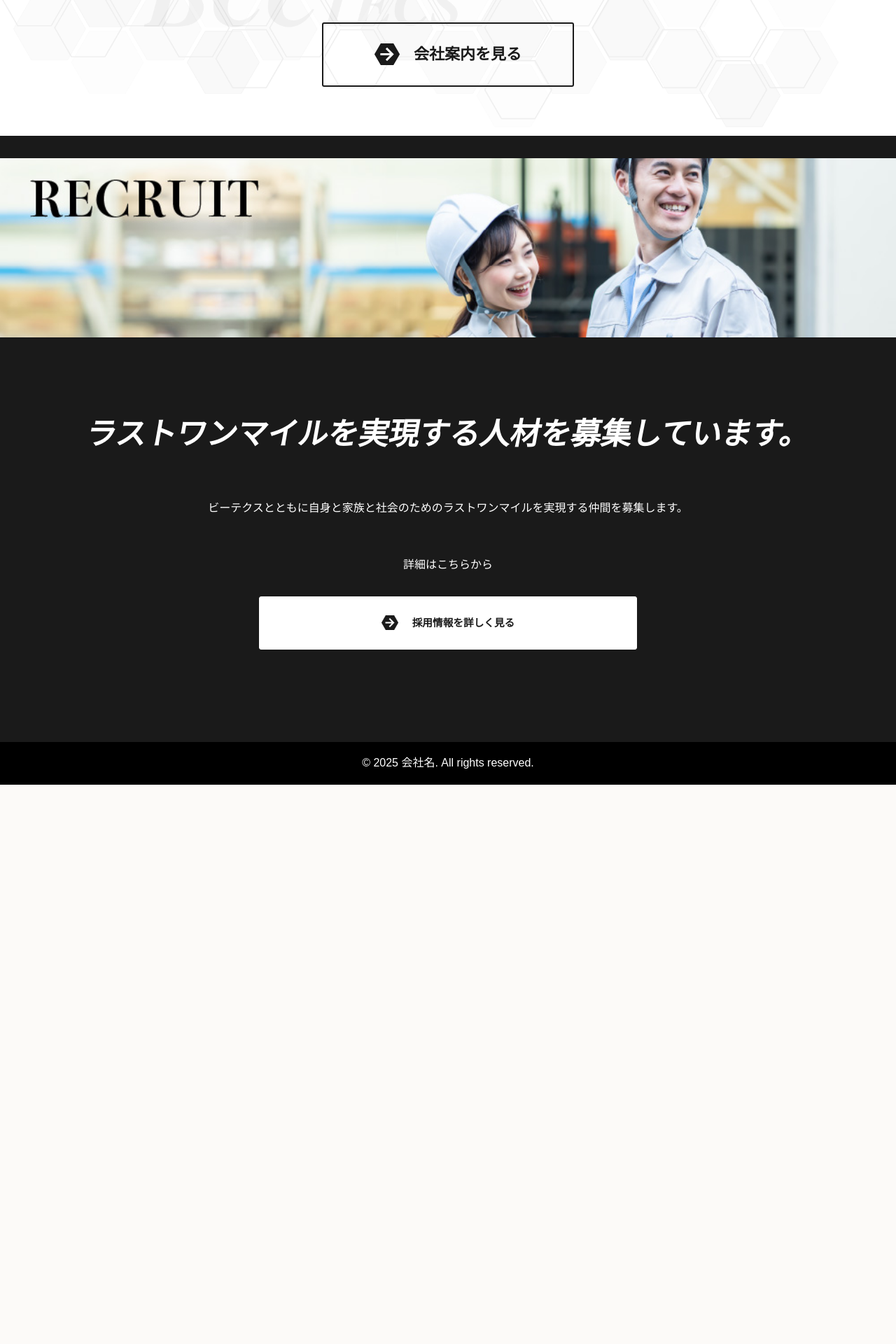
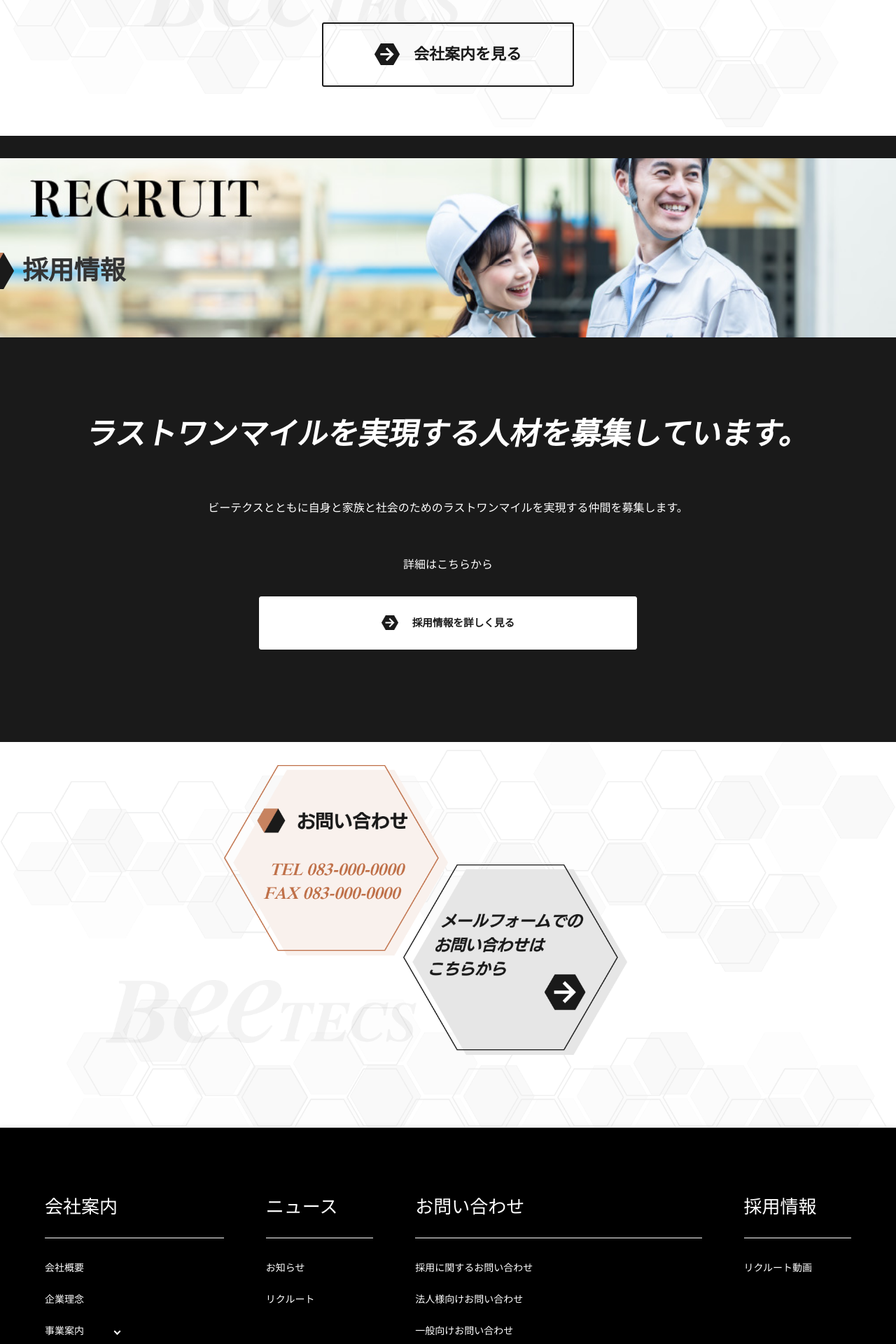
Before and after one commit to masa3811/beetecs2025, a PHP site: page / in a window 1280 px wide. Shown: the part 3320-5240 px from the top of the page at 70% size. Before the commit the page ends 4441 px from the top, so only its background shows below. Run offline with PHP 8.4, Linux system fonts and the light colour scheme.

Commit message:
トップPC

```diff
--- a/assets/css/style.css
+++ b/assets/css/style.css
@@ -434,26 +433,27 @@ select {
   color: #fff;
 }
 #header #hamburger-nav .menu li a {
+  font-size: 1rem;
   text-decoration: none;
   color: #fff;
   display: block;
 }
-#header #hamburger-nav .menu li.title {
-  font-size: 26px;
+#header #hamburger-nav .menu li.title a {
+  font-size: 26px!important;
   border-bottom: 1px solid #fff;
   padding-bottom: 20px;
   margin-bottom: 20px;
 }
 .accordion-item {
-  position: relative;
   display: flex;
   flex-direction: column;
 }
+
 .accordion-header {
   position: relative;
-  padding-right: 30px;
   cursor: pointer;
 }
+
 .accordion-header::after {
   content: '';
   border-top: solid 2px #fff;
@@ -463,66 +463,117 @@ select {
   height: 7px;
   position: absolute;
   top: 50%;
-  right: 200px;
+  left: 100px;
   transform: translateY(-50%) rotate(135deg);
   transition: transform 0.3s ease;
 }
-#header #hamburger-nav .menu li .accordion-item .accordion-content {
-  visibility: hidden;
-  opacity: 0;
-  height: 0;
-  overflow: hidden;
-  transition: visibility 0s, opacity 0.3s ease, height 0.3s ease;
+
+.accordion-item.active .accordion-header::after {
+  transform: translateY(-50%) rotate(-45deg);
+}
+
+.accordion-content {
+  display: none;
   padding: 10px;
-  background: #f9f9f9;
   box-shadow: 0 4px 6px rgba(0, 0, 0, 0.1);
   border-top: 1px solid #ddd;
 }
+
 .accordion-content a {
   display: block;
+  color: #fff;
   margin: 10px 0;
 }
-#header #hamburger-nav .menu li .accordion-item .accordion-item.active .accordion-content {
-  visibility: visible;
-  opacity: 1;
-  height: auto;
-  display: block;
-}
+
 #header #hamburger-nav.fixed {
   width: 100%;
   position: fixed;
   background-color: #fff;
   box-shadow: 0 2px 5px rgba(0, 0, 0, 0.1);
 }
-.footer {
-  background-color: #000;
+
+
+/*------------------------*/
+
+
+
+
+#footer {
+  color: #fff;
+  background-color: #1a1a1a;
+  height: 100%;
 }
-.footer__box {
+#footer a {
+  color: #fff;
+  text-decoration: none;
+}
+#footer #hamburger {
   display: flex;
-  justify-content: center;
-  padding: 1em 0;
+  justify-content: flex-end;
 }
-.footer__box p {
-  text-align: center;
+
+#footer #hamburger-nav {
+  display: block;
+  width: 100%;
+  background: #000;
+  border-top: 1px solid #eee;
+  box-shadow: 0 2px 10px rgba(0, 0, 0, 0.1);
+  z-index: 998;
+  padding: 80px 0;
+}
+#footer #hamburger-nav.active {
+  display: flex;
+  /* .active クラスが追加された時に表示 */
+}
+#footer #hamburger-nav .menu-cnt {
+  display: flex;
+  gap: 60px;
+  margin-bottom: 50px;
+}
+#footer #hamburger-nav .menu {
+  list-style: none;
+  margin: 0;
+  display: flex;
+  flex-direction: column;
+}
+#footer #hamburger-nav .menu:nth-of-type(1) {
+  width: 25%;
+}
+#footer #hamburger-nav .menu:nth-of-type(2) {
+  width: 15%;
+}
+#footer #hamburger-nav .menu:nth-of-type(3) {
+  width: 40%;
+}
+#footer #hamburger-nav .menu:nth-of-type(4) {
+  width: 15%;
+}
+#footer #hamburger-nav .menu li {
+  padding: 10px 0;
   color: #fff;
 }
-.footer__link {
-  width: 33.3333333333%;
-  list-style: none;
-  text-align: left;
-  font-size: 14px;
-  font-weight: 400;
+#footer #hamburger-nav .menu li a {
   text-decoration: none;
+  color: #fff;
+  display: block;
 }
-.footer__link li {
-  padding: 0.3em;
+#footer #hamburger-nav .menu li.title {
+  font-size: 26px;
+  border-bottom: 1px solid #fff;
+  padding-bottom: 20px;
+  margin-bottom: 20px;
 }
-.footer__link a {
+.footer-copy {
+  background-color: #c78360;
   color: #fff;
 }
-.footer__link a:hover {
-  text-decoration: underline;
+#footer .link-cnt a {
+  color: #fff;
+  text-decoration: none;
+  padding-right: 20px;
 }
+/*-----------------------*/
+
 .link-cnt a {
   color: #fff;
   text-decoration: none;
@@ -770,32 +824,80 @@ select {
 .company .btn-cnt {
   margin: 0;
 }
-
-
-
 /*recruit*/
 .recruit {
   color: #fff;
   padding: 2rem 0;
   background-color: #1a1a1a;
-
 }
-.recruit-cnt {
-
+.recruit-cnt {}
+.recruit-img {
+  position: relative;
+}
+.recruit-img .section-ttl {
+  position: absolute;
+  top: 50%;
+  right: 25%;
+}
+.recruit-img .section-ttl p {
+  padding-top: 0 !important;
 }
 .recruit h2 {
   font-size: 3.3854vw;
   color: #fff;
-    transform: skewX(-10deg);
+  transform: skewX(-10deg);
 }
-.recruit p {
+.recruit p:first-of-type {
   padding-top: 3.25rem;
 }
-
+.recruit p:last-of-type {
+  padding-top: 3.25rem;
+}
 .recruit-lead {
   padding: 100px 0;
 }
+.recruit .btn-cnt {
+  margin: 30px 0 0;
+}
 
-.recruit .btn-cnt {
-  margin: 30px 0 0 ;
+/*contact */
+.contact {
+
 }
+.contact-cnt {
+
+}
+.contact-item-01 {
+  position: relative;
+  background-image: url("../img/common/bg_hexagon.png");
+  width: 100%;
+  background-position: center top; /*  x,y*/
+  background-repeat: no-repeat;
+  background-size: contain;
+  aspect-ratio: 1880/484;
+}
+
+.contact-item-02 {
+  position: relative;
+  background-image: url("../img/common/beetecs_50.png");
+  width: 100%;
+  background-position: center top; /*  x,y*/
+  background-repeat: no-repeat;
+  background-size: contain;
+  aspect-ratio: 1880/324;
+}
+
+.contact-item-01 .contact-img {
+  position: absolute;
+  top: 10%;
+  right: 50%;
+}
+.contact-item-01 .contact-img img, .contact-item-02 .contact-img img {
+  max-width: 25vw;
+}
+
+.contact-item-02 .contact-img {
+   position: absolute;
+  top: -70%;
+  left: 45%;
+}
--- a/assets/js/main.js
+++ b/assets/js/main.js
@@ -39,37 +39,38 @@ $(function() {
     //ハンバーガーメニュー
     $(document).ready(function () {
       // 初期状態でアコーディオンの内容はすべて非表示にする
-      $('.accordion-content').hide();
+      $('#header .accordion-content').hide();
 
       // ハンバーガーメニュー開閉
-      $('#hamburger .icon').on('click', function () {
+      $('#header #hamburger .icon').on('click', function () {
         let isOpen = $('#hamburger-nav').css('display') === 'block'; // displayプロパティを確認
 
         if (!isOpen) {
           // メニューを表示 (最初に display: none; から display: flex; に変更)
-          $('#hamburger-nav').css('display', 'block').hide().slideDown(500);
-          $('.hamburger-icon.open').fadeOut(150); // 開いたアイコンをフェードアウト
+          $('#header #hamburger-nav').css('display', 'block').hide().slideDown(500);
+          $('#header .hamburger-icon.open').fadeOut(150); // 開いたアイコンをフェードアウト
           setTimeout(() => {
-            $('.hamburger-icon.close').fadeIn(150); // 閉じたアイコンをフェードイン
+            $('#header .hamburger-icon.close').fadeIn(150); // 閉じたアイコンをフェードイン
           }, 150);
         } else {
           // メニューを非表示
-          $('#hamburger-nav').slideUp(500, function () {
+          $('#header #hamburger-nav').slideUp(500, function () {
             $(this).css('display', 'none'); // メニューを非表示
           });
-          $('.hamburger-icon.close').fadeOut(150); // 閉じたアイコンをフェードアウト
+          $('#header .hamburger-icon.close').fadeOut(150); // 閉じたアイコンをフェードアウト
           setTimeout(() => {
-            $('.hamburger-icon.open').fadeIn(150); // 開いたアイコンをフェードイン
+            $('#header .hamburger-icon.open').fadeIn(150); // 開いたアイコンをフェードイン
           }, 150);
         }
       });
 
-      // アコーディオン開閉
   $('.accordion-header').on('click', function () {
     const parent = $(this).closest('.accordion-item');
 
-        // クリックしたアコーディオン項目をトグル（開く/閉じる）
+    // アクティブ状態をトグル
     parent.toggleClass('active');
+
+    // アコーディオンを開閉
     parent.find('.accordion-content').stop(true, true).slideToggle(300);
   });
 });
--- a/index.html
+++ b/index.html
@@ -104,8 +104,7 @@
 </div>
 <div class="content-area">
   <!-- タブ1: すべて -->
-  <div class="content show">
-    <a class="news-cnt">
+  <div class="content show"> <a class="news-cnt">
     <div class="news-item">
       <div class="news-icon"> <img src="assets/img/common/link_arrow-1.png" alt="アイコン"> </div>
       <div class="news-text">
@@ -113,8 +112,7 @@
         <div class="news-td">WEB会社説明会のご案内</div>
       </div>
     </div>
-     </a>
- <a class="news-cnt">
+    </a> <a class="news-cnt">
     <div class="news-item">
       <div class="news-icon"> <img src="assets/img/common/link_arrow-1.png" alt="アイコン"> </div>
       <div class="news-text">
@@ -122,18 +120,15 @@
         <div class="news-td">○○○○○○○○○○○○○○○○○○○○○○○○○○○○○○○○○○○○○○○○</div>
       </div>
     </div>
-     </a>
-   <a class="news-cnt">
+    </a> <a class="news-cnt">
     <div class="news-item">
       <div class="news-icon"> <img src="assets/img/common/link_arrow-1.png" alt="アイコン"> </div>
       <div class="news-text">
         <div class="news-th">2025.00.00　|　お知らせ</div>
         <div class="news-td">○○○○○○○○○○○○○○○○○○○○○○○○○○○○○○○○○○○○○○○○</div>
-
       </div>
     </div>
-  </a>
-  </div>
+    </a> </div>
 
   <!-- タブ2: お知らせ -->
   <div class="content">
@@ -250,31 +245,75 @@
   </div>
   <div class="btn-cnt"> <a href="#" class="btn-01">会社案内を見る</a> </div>
 </section>
-
 <section class="recruit">
   <div class="recruit-cnt">
-          <div class=""><img src="assets/img/common/recruit_bnr.jpg" alt=""></div>
+    <div class="recruit-img"><img src="assets/img/common/recruit_bnr.jpg" alt="">
+      <div class="section-ttl inner-1000">
+        <p class="fz-40 font-wb">採用情報</p>
+      </div>
+    </div>
     <div class="recruit-lead">
       <h2 class="font-wb txt-center">ラストワンマイルを実現する人材を募集しています。</h2>
       <p class="txt-center">ビーテクスとともに自身と家族と社会のためのラストワンマイルを実現する仲間を募集します。</p>
       <p class="txt-center">詳細はこちらから</p>
-
-
       <div class="btn-cnt"> <a href="#" class="btn-03">採用情報を詳しく見る</a> </div>
     </div>
   </div>
-
 </section>
 
-
-
-
+<section class="contact">
+  <div class="contact-cnt">
+    <div class="contact-item-01">
+      <a class="contact-img"><img src="assets/img/common/contact_tel.png" alt=""> </a>
+    </div>
+    <div class="contact-item-02">
+      <a class="contact-img"><img src="assets/img/common/contact_mail.png" alt=""> </a>
+    </div>
+  </div>
+</section>
 
 <!-- フッター -->
-<footer class="footer">
-  <div class="footer__box inner-1200">
-    <p>&copy; 2025 会社名. All rights reserved.</p>
+<footer id="footer">
+  <div class="footer__box">
+     <div id="hamburger">
+      <div id="hamburger-nav">
+        <div class="menu-cnt inner-1200">
+          <ul class="menu">
+            <li class="title"><a href="#">会社案内</a></li>
+            <li><a href="#">会社概要</a></li>
+            <li><a href="#">企業理念</a></li>
+            <li class="accordion-item">
+              <div class="accordion-header">事業案内 </div>
+              <div class="accordion-content"> <a href="#">事業案内1</a> <a href="#">事業案内2</a> </div>
+            </li>
+            <li class="accordion-item">
+              <div class="accordion-header"> 営業所</div>
+              <div class="accordion-content"> <a href="#">営業所1</a> <a href="#">営業所2</a> </div>
+            </li>
+            <li><a href="#">株式会社三和</a></li>
+          </ul>
+          <ul class="menu">
+            <li class="title"><a href="#">ニュース</a></li>
+            <li><a href="#">お知らせ</a></li>
+            <li><a href="#">リクルート</a></li>
+          </ul>
+          <ul class="menu">
+            <li class="title"><a href="#">お問い合わせ</a></li>
+            <li><a href="#">採用に関するお問い合わせ</a></li>
+            <li><a href="#">法人様向けお問い合わせ</a></li>
+            <li><a href="#">一般向けお問い合わせ</a></li>
+          </ul>
+          <ul class="menu">
+            <li class="title"><a href="#">採用情報</a></li>
+            <li><a href="#">リクルート動画</a></li>
+          </ul>
         </div>
+        <div class="link-cnt inner-1200"><a href="#">サイトについて</a><a href="#">プライバシーポリシー</a><a href="#">サイトマップ</a></div>
+      </div>
+    </div>
+     </div>
+    <p class="footer-copy txt-center">&copy; ©BEETECS　All rights reserved.</p>
+
 </footer>
 <script src="https://ajax.googleapis.com/ajax/libs/jquery/3.6.1/jquery.min.js"></script>
 <script src="assets/js/main.js"></script>
```
Also changed, not shown: other parts of assets/css/style.css (+16 -14 lines), assets/img/common/beetecs_50.png (added), assets/img/common/beetecs_transparent.png (renamed from assets/img/common/____bg_beetecs.png). Lines whose indentation alone changed are shown as unchanged.
